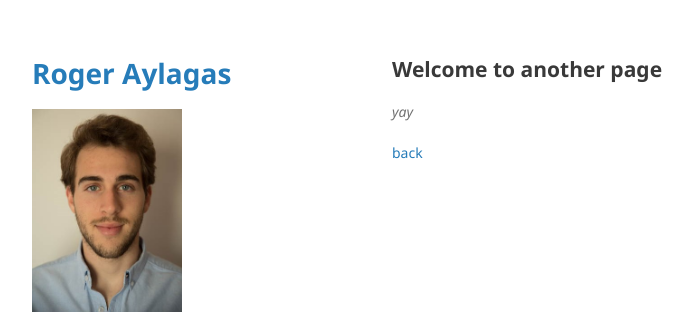
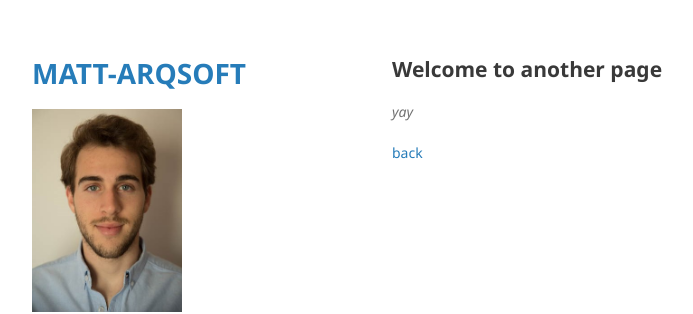
Before and after one commit to RogerAylagas/MATT-ARQSOFT, a Jekyll site: the page built from another-page.md, in a window 1280 px wide. Shown: the top 314 px of the page, without its empty margins (178-871 px from the left). Built offline with Jekyll 4.4.1, drawn with Linux system fonts in a browser that asks for light colours; our own code applies the rules of GitHub Pages for plain Markdown files.

Commit message:
Layout Changes

```diff
--- a/_config.yml
+++ b/_config.yml
@@ -1,4 +1,4 @@
-title: Roger Aylagas
+
 profile_img: /assets/img/profile_img.jpg
 description: MATT-ARQSOFT
 
```
